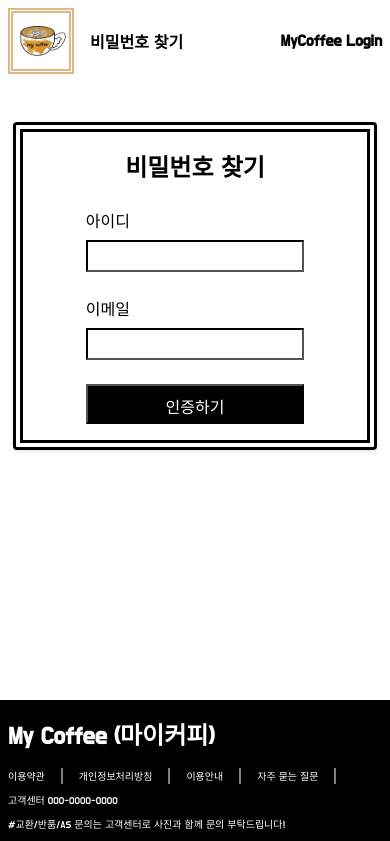
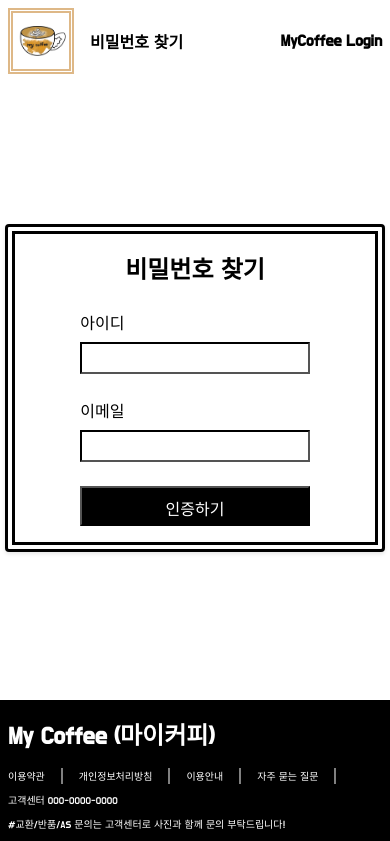
Before and after one commit to Eclipse-K/mycoffee, a React (Create React App) app: page /Find_pw in a window 390 px wide. Shown: the top 841 px of the page. Built offline with nearby package versions, Linux system fonts and the light colour scheme; a web font is replaced by a local one.

Commit message:
Edit SignPage

```diff
--- a/src/Components/FindIdPage.css
+++ b/src/Components/FindIdPage.css
@@ -79,8 +79,15 @@
 }
 
 @media all and (max-width: 432px) {
+  .Find-id {
+    min-height: 640px;
+  }
+
   .Find-id-container {
     width: 100%;
+    display: flex;
+    flex-direction: column;
+    justify-content: center;
   }
 
   .Find-nav {
@@ -88,7 +95,7 @@
   }
 
   .find-id-page {
-    width: 80%;
+    width: 84%;
   }
 }
 
--- a/src/Components/FindPwPage.css
+++ b/src/Components/FindPwPage.css
@@ -15,8 +15,7 @@
   display: flex;
   justify-content: center;
   align-items: center;
-  flex-direction: column;
-  width: 100%;
+  min-height: 610px;
 }
 
 .FindPwPage-container {
@@ -79,12 +78,19 @@
 }
 
 @media all and (max-width: 432px) {
+  .FindPw {
+    align-items: normal;
+  }
+
   .FindPw-container {
     width: 100%;
+    display: flex;
+    flex-direction: column;
+    justify-content: center;
   }
 
   .FindPwPage-container {
-    width: 80%;
+    width: 84%;
   }
 
   .FindPwPage-form {
--- a/src/Components/SignupForm.css
+++ b/src/Components/SignupForm.css
@@ -32,7 +32,7 @@
   display: flex;
   justify-content: center;
   align-items: center;
-  width: 100%;
+  /* width: 100%; */
   margin: 40px 0;
 }
 
@@ -118,6 +118,15 @@
   .Sign-Container {
     width: 100%;
   }
+
+  .Sign-body {
+    margin: 40px 8px;
+  }
+
+  .Sign-box {
+    width: 100%;
+    padding: 80px 8px;
+  }
 }
 
 @media all and (max-width: 1200px) {
```
